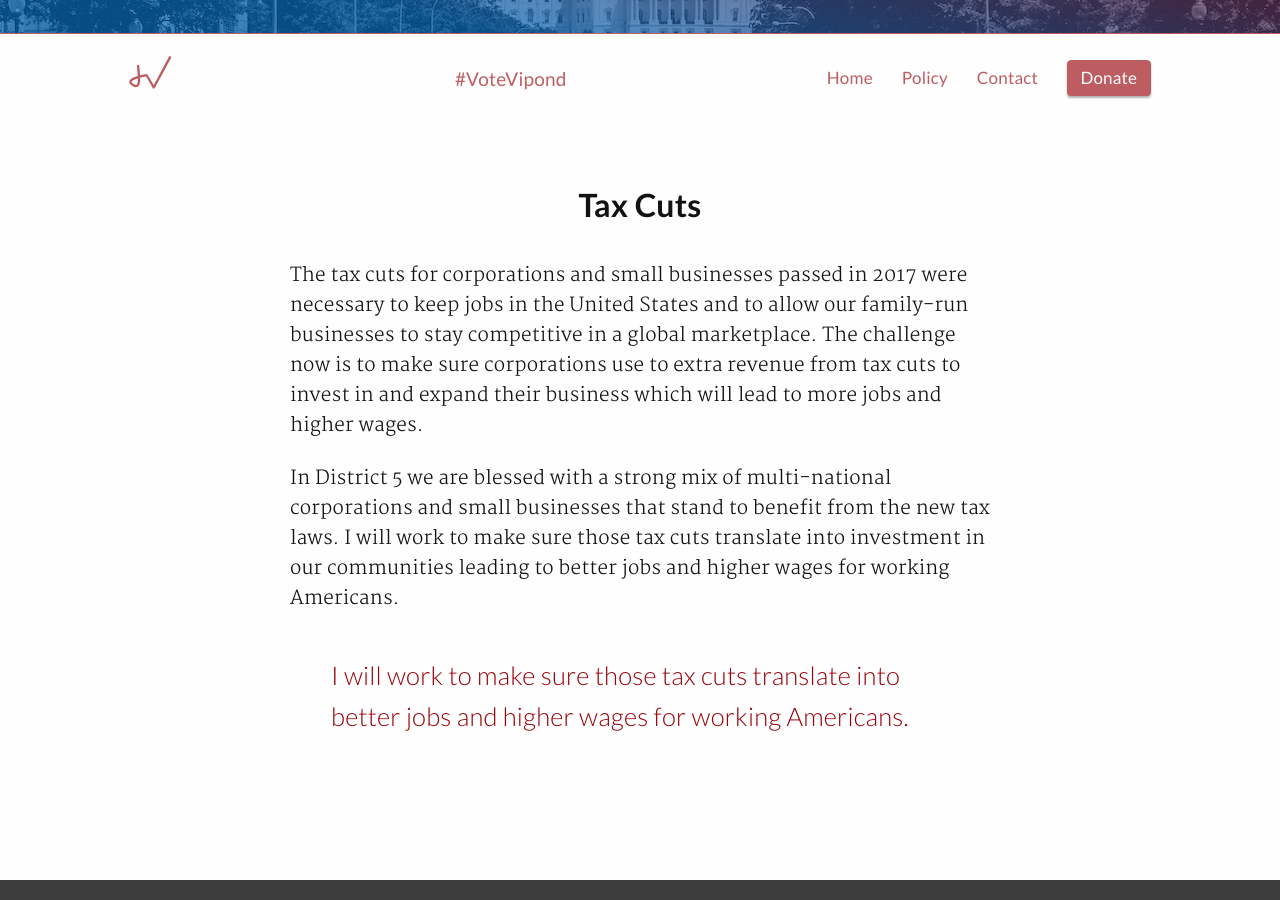
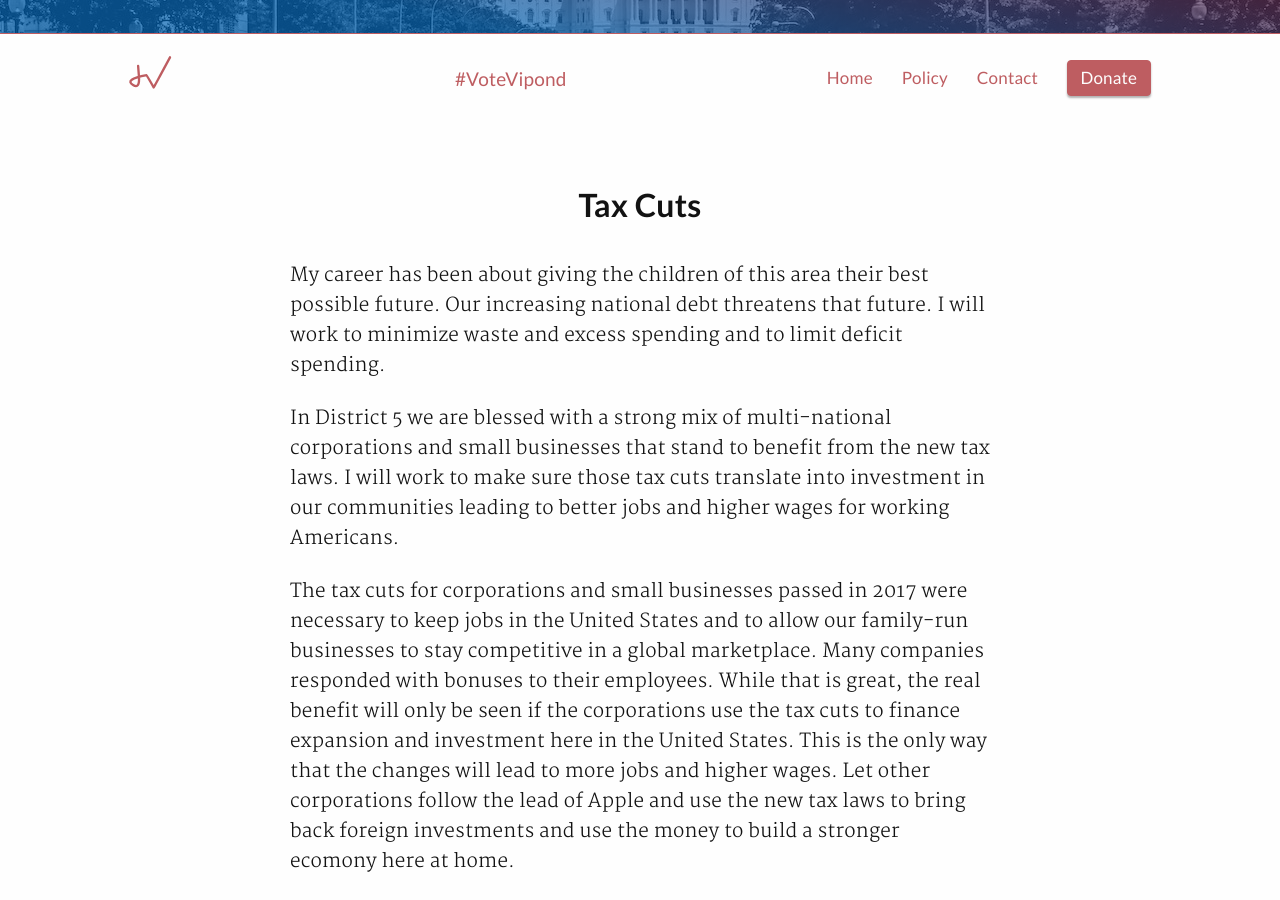
Before and after one commit to AlexVipond/jennifervipond.github.io, a Jekyll site: the page built from _posts/2018-02-17-tax-cuts.md, in a window 1280 px wide and 900 px high, scrolled down 264 px. Built offline with Jekyll 4.4.1, drawn with Linux system fonts in a browser that asks for light colours.

Commit message:
Update 2018-02-17-tax-cuts.md

```diff
--- a/_posts/2018-02-17-tax-cuts.md
+++ b/_posts/2018-02-17-tax-cuts.md
@@ -10,8 +10,12 @@ tags:
   - real-life-experience
   - evidence-based-policy
 ---
-The tax cuts for corporations and small businesses passed in 2017 were necessary to keep jobs in the United States and to allow our family-run businesses to stay competitive in a global marketplace. The challenge now is to make sure corporations use to extra revenue from tax cuts to invest in and expand their business which will lead to more jobs and higher wages.
+My career has been about giving the children of this area their best possible future. Our increasing national debt threatens that future. I will work to minimize waste and excess spending and to limit deficit spending.
 
 In District 5 we are blessed with a strong mix of multi-national corporations and small businesses that stand to benefit from the new tax laws. I will work to make sure those tax cuts translate into investment in our communities leading to better jobs and higher wages for working Americans.
 
+The tax cuts for corporations and small businesses passed in 2017 were necessary to keep jobs in the United States and to allow our family-run businesses to stay competitive in a global marketplace. Many companies responded with bonuses to their employees. While that is great, the real benefit will only be seen if the corporations use the tax cuts to finance expansion and investment here in the United States. This is the only way that the changes will lead to more jobs and higher wages.  Let other corporations follow the lead of Apple and use the new tax laws to bring back foreign investments and use the money to build a stronger ecomony here at home.
+
+
+
 >I will work to make sure those tax cuts translate into better jobs and higher wages for working Americans.
```
